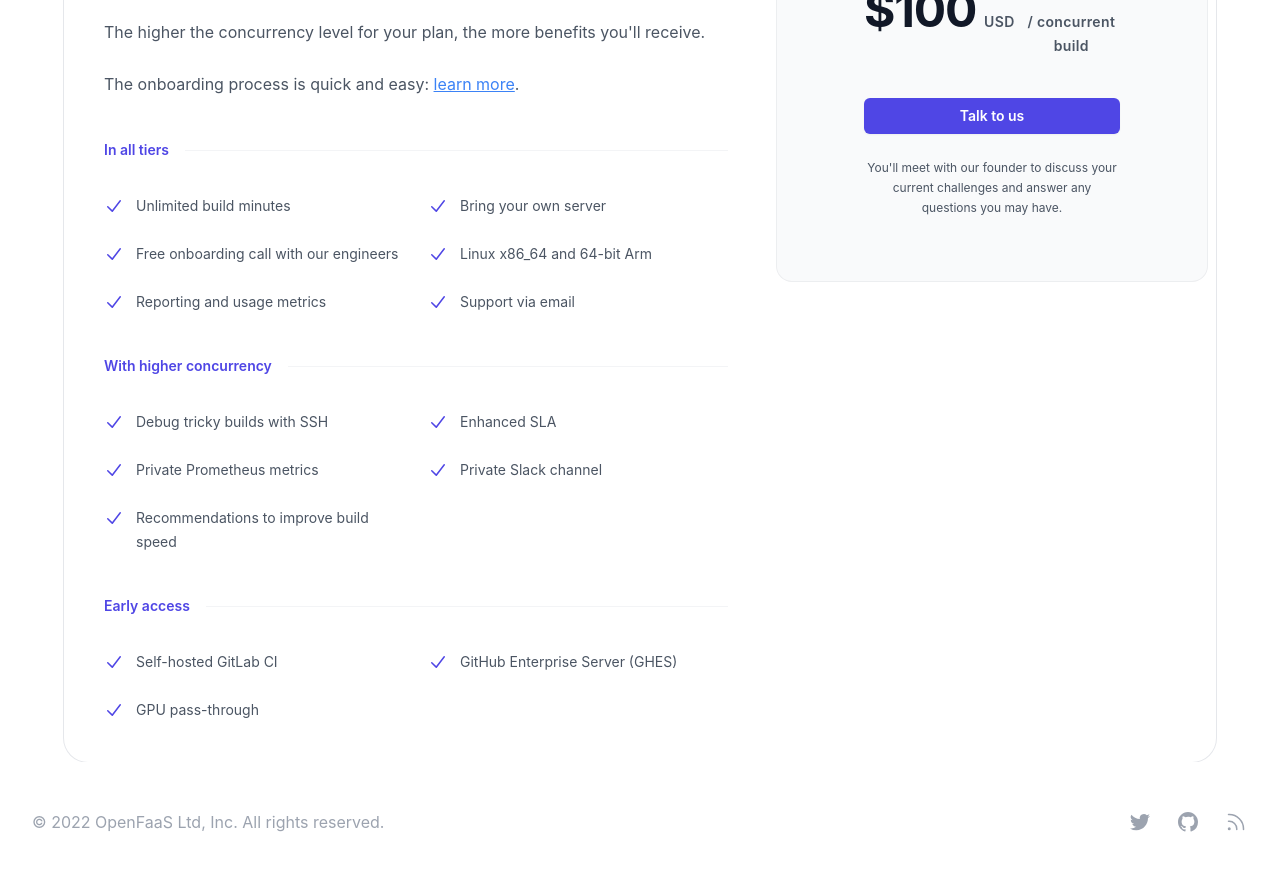
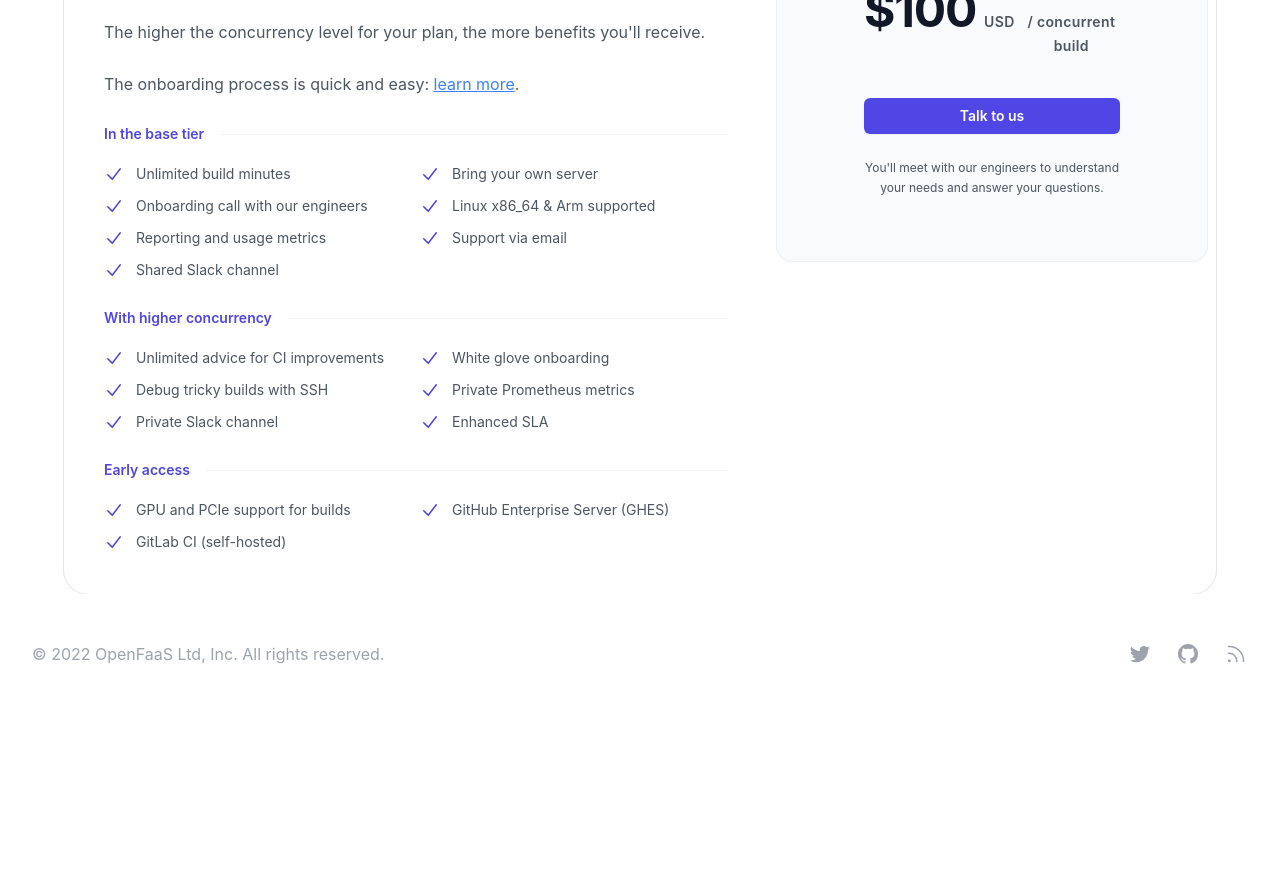
Before and after one commit to self-actuated/actuated.com, a Next.js app: page /pricing in a window 1280 px wide. Shown: the part 440-1310 px from the top of the page. After the commit the page ends 1154 px from the top, so only its background shows below. Built offline with nearby package versions, Linux system fonts and the light colour scheme; a web font is replaced by a local one.

Commit message:
Revise info on pricing page
Signed-off-by: Alex Ellis (OpenFaaS Ltd) <alexellis2@gmail.com>

```diff
--- a/pages/pricing/index.js
+++ b/pages/pricing/index.js
@@ -4,24 +4,26 @@ import { CheckIcon } from '@heroicons/react/20/solid'
 const includedFeatures = [
   'Unlimited build minutes',
   'Bring your own server',
-  'Free onboarding call with our engineers',
-  'Linux x86_64 and 64-bit Arm',
+  'Onboarding call with our engineers',
+  'Linux x86_64 & Arm supported',
   'Reporting and usage metrics',
   'Support via email',
+  'Shared Slack channel'
 ]
 
 const upgradedFeatures = [
+  'Unlimited advice for CI improvements',
+  'White glove onboarding',
   'Debug tricky builds with SSH',
-  'Enhanced SLA',
   'Private Prometheus metrics',
   'Private Slack channel',
-  'Recommendations to improve build speed',
+  'Enhanced SLA'
 ]
 
 const earlyAccess = [
-  'Self-hosted GitLab CI',
+  'GPU and PCIe support for builds',
   'GitHub Enterprise Server (GHES)',
-  'GPU pass-through'
+  'GitLab CI (self-hosted)'
 ]
 
 export default function Pricing({ posts }) {
@@ -56,14 +58,14 @@ export default function Pricing({ posts }) {
             <p className="mt-6 text-base leading-7 text-gray-600">
               The onboarding process is quick and easy: <a className='text-blue-500 underline' href="https://docs.actuated.dev/register">learn more</a>.
             </p>
-            <div className="mt-10 flex items-center gap-x-4">
-              <h4 className="flex-none text-sm font-semibold leading-6 text-indigo-600">In all tiers</h4>
+            <div className="mt-6 flex items-center gap-x-4">
+              <h4 className="flex-none text-sm font-semibold leading-6 text-indigo-600">In the base tier</h4>
               <div className="h-px flex-auto bg-gray-100" />
             </div>
 
             <ul
               role="list"
-              className="mt-8 grid grid-cols-1 gap-4 text-sm leading-6 text-gray-600 sm:grid-cols-2 sm:gap-6"
+              className="mt-4 grid grid-cols-1 gap-4 text-sm leading-6 text-gray-600 sm:grid-cols-2 sm:gap-2"
             >
               {includedFeatures.map((feature) => (
                 <li key={feature} className="flex gap-x-3">
@@ -73,14 +75,14 @@ export default function Pricing({ posts }) {
               ))}
             </ul>
 
-            <div className="mt-10 flex items-center gap-x-4">
+            <div className="mt-6 flex items-center gap-x-4">
               <h4 className="flex-none text-sm font-semibold leading-6 text-indigo-600">With higher concurrency</h4>
               <div className="h-px flex-auto bg-gray-100" />
             </div>
 
             <ul
               role="list"
-              className="mt-8 grid grid-cols-1 gap-4 text-sm leading-6 text-gray-600 sm:grid-cols-2 sm:gap-6"
+              className="mt-4 grid grid-cols-1 gap-4 text-sm leading-6 text-gray-600 sm:grid-cols-2 sm:gap-2"
             >
               {upgradedFeatures.map((feature) => (
                 <li key={feature} className="flex gap-x-3">
@@ -91,14 +93,14 @@ export default function Pricing({ posts }) {
             </ul>
 
 
-            <div className="mt-10 flex items-center gap-x-4">
+            <div className="mt-6 flex items-center gap-x-4">
               <h4 className="flex-none text-sm font-semibold leading-6 text-indigo-600">Early access</h4>
               <div className="h-px flex-auto bg-gray-100" />
             </div>
 
             <ul
               role="list"
-              className="mt-8 grid grid-cols-1 gap-4 text-sm leading-6 text-gray-600 sm:grid-cols-2 sm:gap-6"
+              className="mt-4 grid grid-cols-1 gap-4 text-sm leading-6 text-gray-600 sm:grid-cols-2 sm:gap-2"
             >
               {earlyAccess.map((feature) => (
                 <li key={feature} className="flex gap-x-3">
@@ -125,7 +127,7 @@ export default function Pricing({ posts }) {
                   Talk to us
                 </a>
                 <p className="mt-6 text-xs leading-5 text-gray-600">
-                  You'll meet with our founder to discuss your current challenges and answer any questions you may have.
+                  You'll meet with our engineers to understand your needs and answer your questions.
                 </p>
               </div>
             </div>
```
